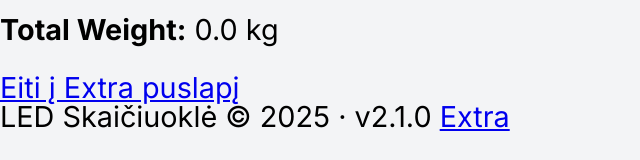
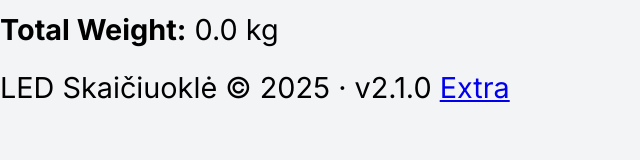
Before and after one commit to stogarauna/skaiciuokle, a SvelteKit app: page / in a window 1280 px wide. Shown: the part 591-751 px from the top of the page, without its empty margins (0-640 px from the left). Built offline with nearby package versions, Linux system fonts and the light colour scheme; no server answers.

Commit message:
chore: remove duplicate link to extra page on home

```diff
--- a/src/routes/+page.svelte
+++ b/src/routes/+page.svelte
@@ -138,8 +138,3 @@
 		<p><strong>Total Weight:</strong> {weightDisplay}</p>
 	</div>
 </section>
-
-<div class="mt-4 flex justify-center">
-	<a href="/extra" class="px-4 py-2 bg-blue-600 text-white rounded hover:bg-blue-700">Eiti į Extra puslapį</a>
-
-</div>
```
